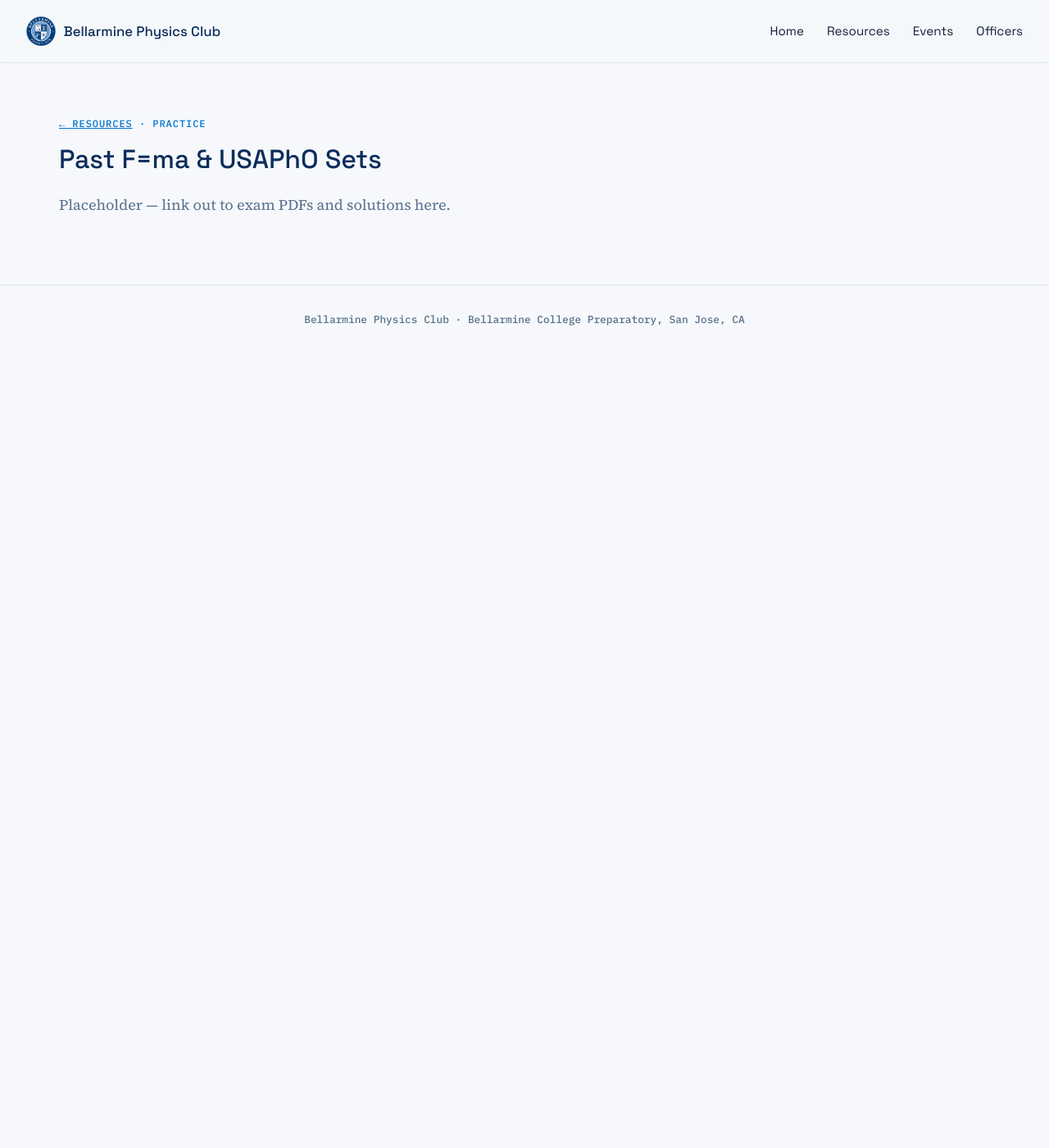
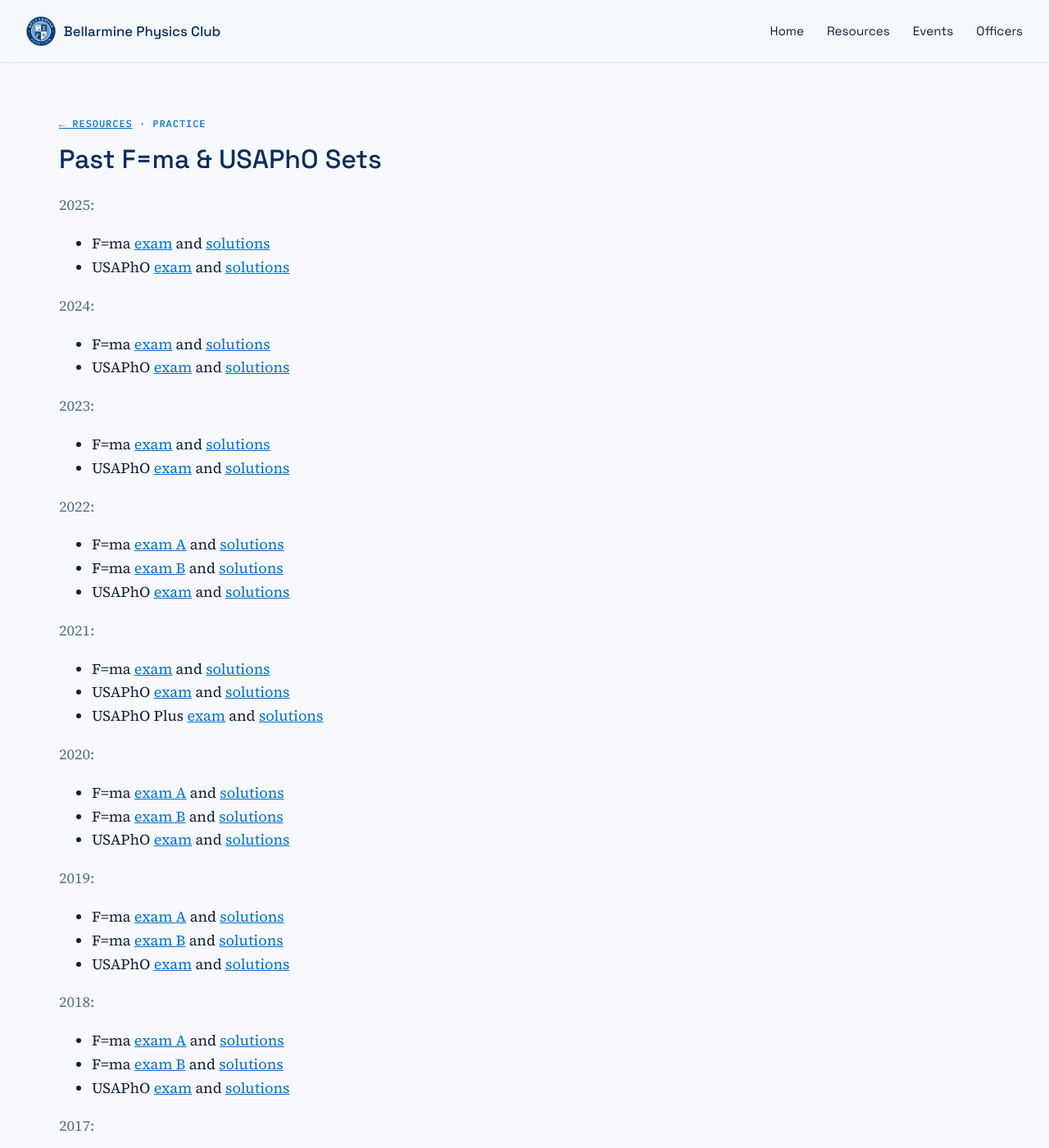
Before and after one commit to BCP-Physics-Club/bcp-physics-club.github.io, a Jekyll site: the page built from _resources/past-exams.md, in a window 1280 px wide and 1400 px high. Shown: the whole window at 82% size. Built offline with Jekyll 4.4.1, drawn with Linux system fonts in a browser that asks for light colours; some of the changed text lies outside the part shown.

Commit message:
Past exams link test

```diff
--- a/_resources/past-exams.md
+++ b/_resources/past-exams.md
@@ -2,6 +2,84 @@
 title: "Past F=ma & USAPhO Sets"
 tag: Practice
 order: 3
-description: Real exams from past years with full solutions, organized by topic and difficulty.
+description: Real exams from past years with full solutions.
 ---
-Placeholder — link out to exam PDFs and solutions here.
+
+2025:
+- F=ma [exam]() and [solutions]()
+- USAPhO [exam]() and [solutions]()
+
+2024:
+- F=ma [exam]() and [solutions]()
+- USAPhO [exam]() and [solutions]()
+
+2023:
+- F=ma [exam]() and [solutions]()
+- USAPhO [exam]() and [solutions]()
+
+2022:
+- F=ma [exam A]() and [solutions]()
+- F=ma [exam B]() and [solutions]()
+- USAPhO [exam]() and [solutions]()
+
+2021:
+- F=ma [exam]() and [solutions]()
+- USAPhO [exam]() and [solutions]()
+- USAPhO Plus [exam]() and [solutions]()
+
+2020:
+- F=ma [exam A]() and [solutions]()
+- F=ma [exam B]() and [solutions]()
+- USAPhO [exam]() and [solutions]()
+
+2019:
+- F=ma [exam A]() and [solutions]()
+- F=ma [exam B]() and [solutions]()
+- USAPhO [exam]() and [solutions]()
+
+2018:
+- F=ma [exam A]() and [solutions]()
+- F=ma [exam B]() and [solutions]()
+- USAPhO [exam]() and [solutions]()
+
+2017:
+- F=ma [exam]() and [solutions]()
+- USAPhO [exam]() and [solutions]()
+
+2016:
+- F=ma [exam]() and [solutions]()
+- USAPhO [exam]() and [solutions]()
+
+2015:
+- F=ma [exam]() and [solutions]()
+- USAPhO [exam]() and [solutions]()
+
+2014:
+- F=ma [exam]() and [solutions]()
+- USAPhO [exam]() and [solutions]()
+
+2013:
+- F=ma [exam]() and [solutions]()
+- Semi-Final [exam]() and [solutions]()
+
+2012:
+- F=ma [exam]() and [solutions]()
+- Semi-Final [exam]() and [solutions]()
+
+2011:
+- F=ma [exam]() and [solutions]()
+- Semi-Final [exam]() and [solutions]()
+
+2010:
+- F=ma [exam]() and [solutions]()
+- Semi-Final [exam]() and [solutions]()
+
+2009:
+- F=ma [exam](https://aapt.org/physicsteam/2010/upload/2009_F-ma.pdf) and [solutions](https://aapt.org/physicsteam/2010/upload/2009_F-maSolutions.pdf)
+- Quarter-Final [exam](https://aapt.org/physicsteam/2010/upload/2009_QtrFinal.pdf) and [solutions](https://aapt.org/physicsteam/2010/upload/2009_QtrFinalSolutions.pdf)
+- Semi-Final [exam](https://aapt.org/physicsteam/2010/upload/2009_SemiFinal.pdf) and [solutions](https://aapt.org/Common/upload/USAPhO-2009-Solutions_rev-4012021.pdf)
+
+2008:
+- F=ma [exam](https://aapt.org/Programs/contests/upload/olympiad_2008_fnet_ma.pdf) and [solutions](https://aapt.org/Programs/contests/upload/olympiad_2008_fnet_ma_soln.pdf)
+- Quarter-Final [exam](https://aapt.org/Programs/contests/upload/olympiad_2008_quarter-final.pdf) and [solutions](https://aapt.org/Programs/contests/upload/olympiad_2008_quarter-final_soln.pdf)
+- Semi-Final [exam](https://aapt.org/Programs/contests/upload/olympiad_2008_semi-final.pdf) and [solutions](https://aapt.org/Common/upload/USAPhO-2008-Solutions_rev-4012021.pdf)
```
Also changed, not shown: 1 other file.
